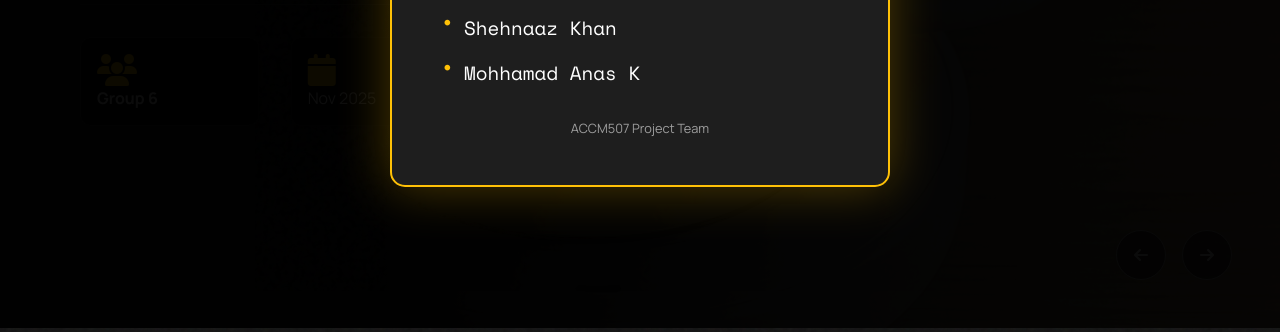
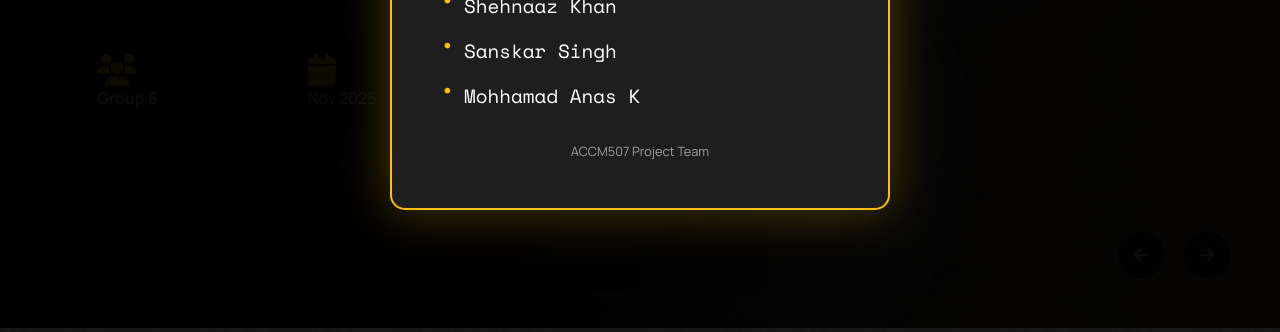
Before and after one commit to riteshhhx/ACCMPPT, a plain HTML site: page index.html in a window 1280 px wide. Both pictures are taken after a click on the element "Group 6". Shown: the part 472-804 px from the top of the page. Drawn offline with nearby package versions, Linux system fonts and the light colour scheme.

Commit message:
Update index.html

```diff
--- a/index.html
+++ b/index.html
@@ -175,6 +175,7 @@
                 <li>Bhavna Dogra</li>
                 <li>Ritesh Yadav</li>
                 <li>Shehnaaz Khan</li>
+                <li>Sanskar Singh</li>
                 <li>Mohhamad Anas K</li>
             </ul>
             <div style="text-align: center; margin-top: 2rem; font-size: 0.8rem; color: var(--text-muted);">ACCM507 Project Team</div>
```
